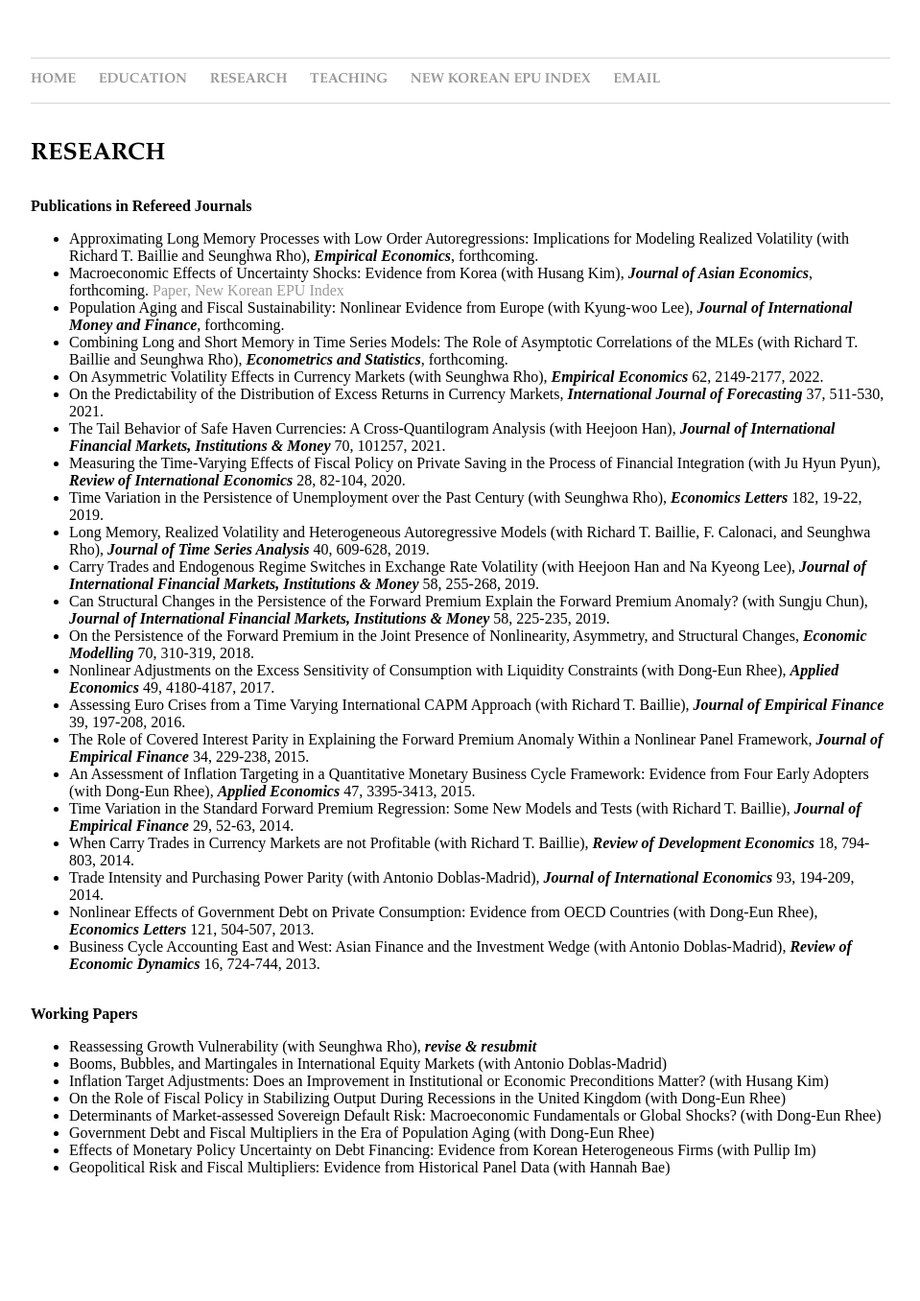
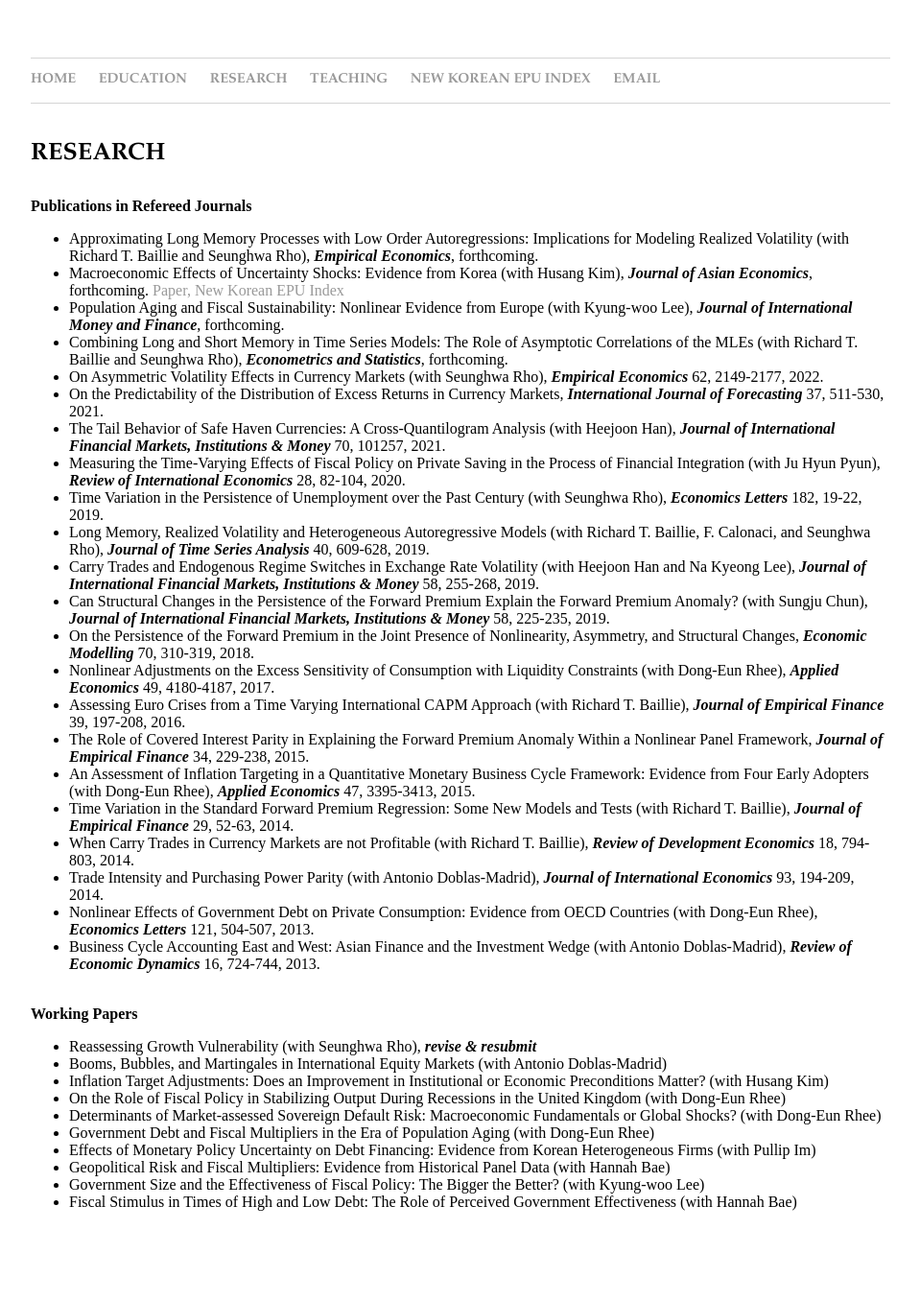
Before and after one commit to dooyeoncho/dooyeoncho.github.io, a Jekyll site: the page built from pages/research.html, in a window 1280 px wide. Shown: the whole page at 96% size, without its empty margins (160-1119 px from the left). Built offline with Jekyll 4.4.1, drawn with Linux system fonts in a browser that asks for light colours; before the commit the page ends 1320 px from its top, so only the background shows below that.

Commit message:
Update research.html

```diff
--- a/pages/research.html
+++ b/pages/research.html
@@ -49,5 +49,7 @@ title: Dooyeon Cho - Research
 		<li>Government Debt and Fiscal Multipliers in the Era of Population Aging (with Dong-Eun Rhee)</li>
 		<li>Effects of Monetary Policy Uncertainty on Debt Financing: Evidence from Korean Heterogeneous Firms (with Pullip Im)</li>
 		<li>Geopolitical Risk and Fiscal Multipliers: Evidence from Historical Panel Data (with Hannah Bae)</li>
+		<li>Government Size and the Effectiveness of Fiscal Policy: The Bigger the Better? (with Kyung-woo Lee)</li>
+		<li>Fiscal Stimulus in Times of High and Low Debt: The Role of Perceived Government Effectiveness (with Hannah Bae)</li>
 	</ul>
 </div>&nbsp;&nbsp;&nbsp;&nbsp;&nbsp;&nbsp;
```
